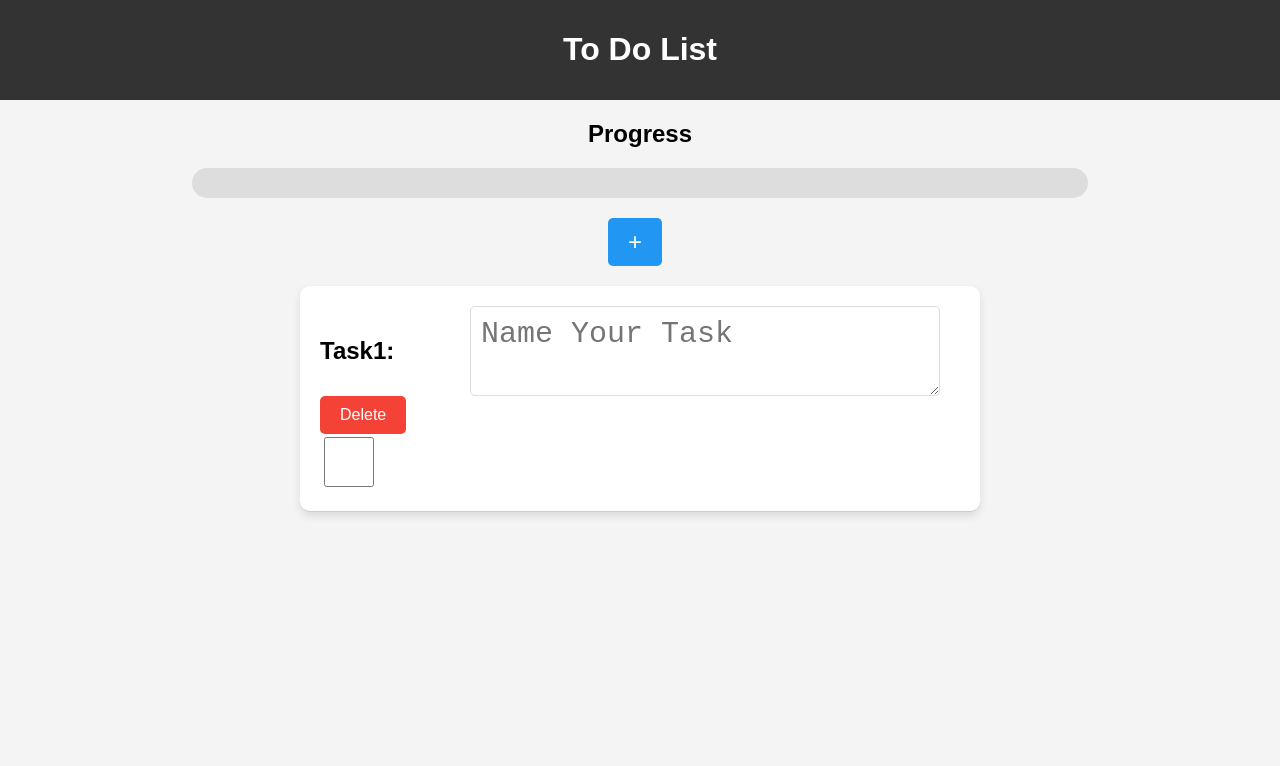
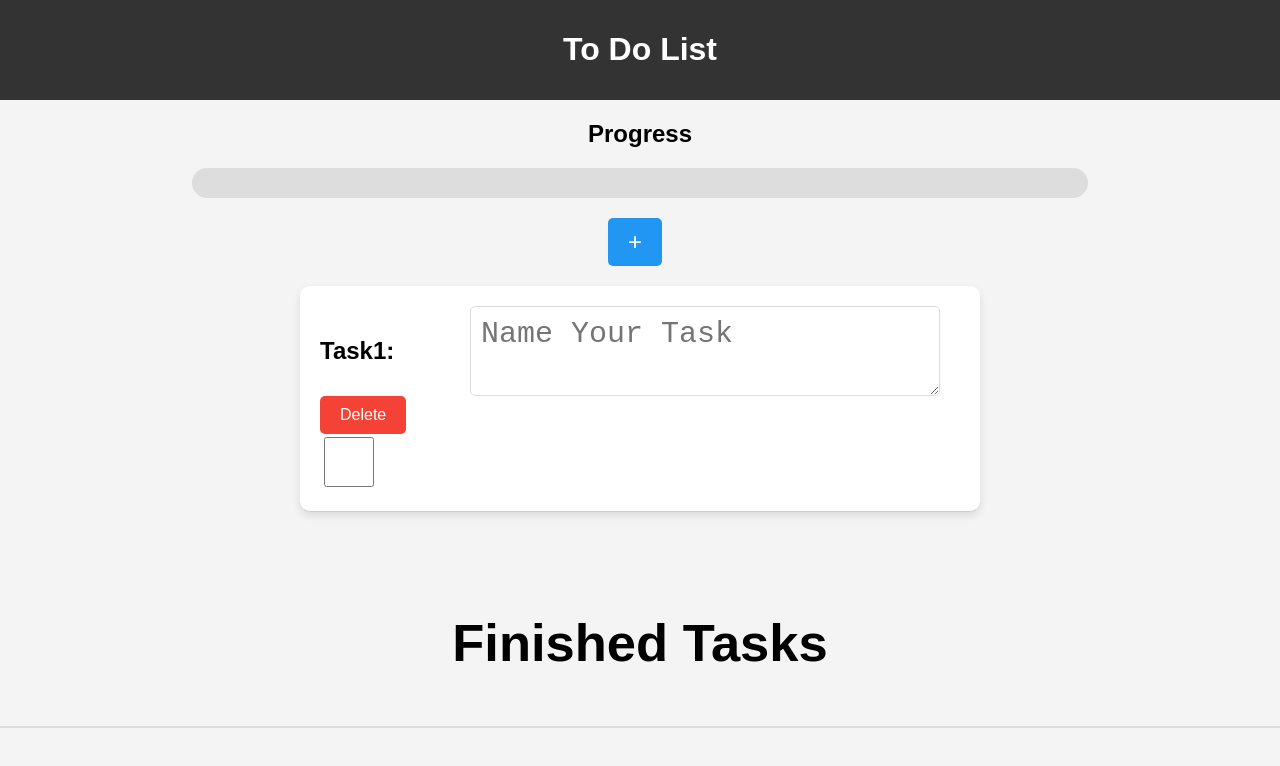
Before and after one commit to nedimm1/Personal_Project3, a plain HTML site: page index.html in a window 1280 px wide. Drawn offline with Linux system fonts and the light colour scheme.

Commit message:
place for finnished tasks

```diff
--- a/index.html
+++ b/index.html
@@ -37,7 +37,9 @@
         <input type="checkbox" id="task-checkbox">
     </div>
 
-
+    <div id="finished-tasks">
+      <h2>Finished Tasks</h2>
+    </div>
 
 </body>
 <script src="/script.js"></script>
--- a/script.js
+++ b/script.js
@@ -1,6 +1,7 @@
 'use strict'
 
 const taskBlock = document.getElementById('task-block0')
+const finishedTasks = document.getElementById('finished-tasks')
 const addTaskButton = document.querySelector('.plus-button');
 const body = document.getElementById('body');
 const deleteButton = document.querySelector('.delete-button')
@@ -17,7 +18,9 @@ addTaskButton.addEventListener('click', function() {
     const task = document.createElement('div');
     task.id = `task-block${i++}`
     task.innerHTML = buttonHtml
-    body.append(task)
+    finishedTasks.before(task)
+
+    console.log(finishedTasks)
 
     task.style.width = '50%'
     task.style.margin = '20px auto'
--- a/style.css
+++ b/style.css
@@ -145,3 +145,11 @@ body {
     margin: 0;
     flex: 1;
 }
+
+#finished-tasks{
+    font-size: 35px;
+    text-align: center;
+    border-bottom: 2px solid #ddd;
+    padding-bottom: 10px;
+    margin-bottom: 20px;
+}
```
